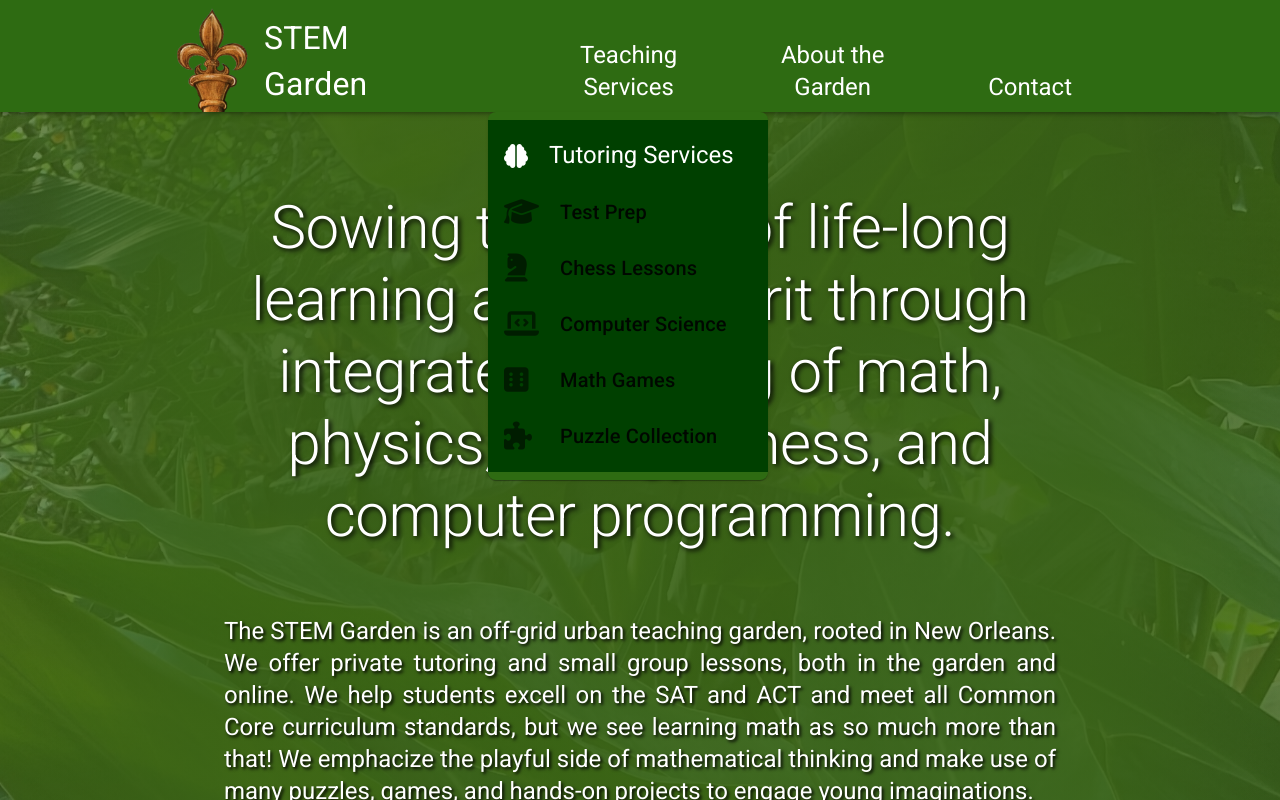
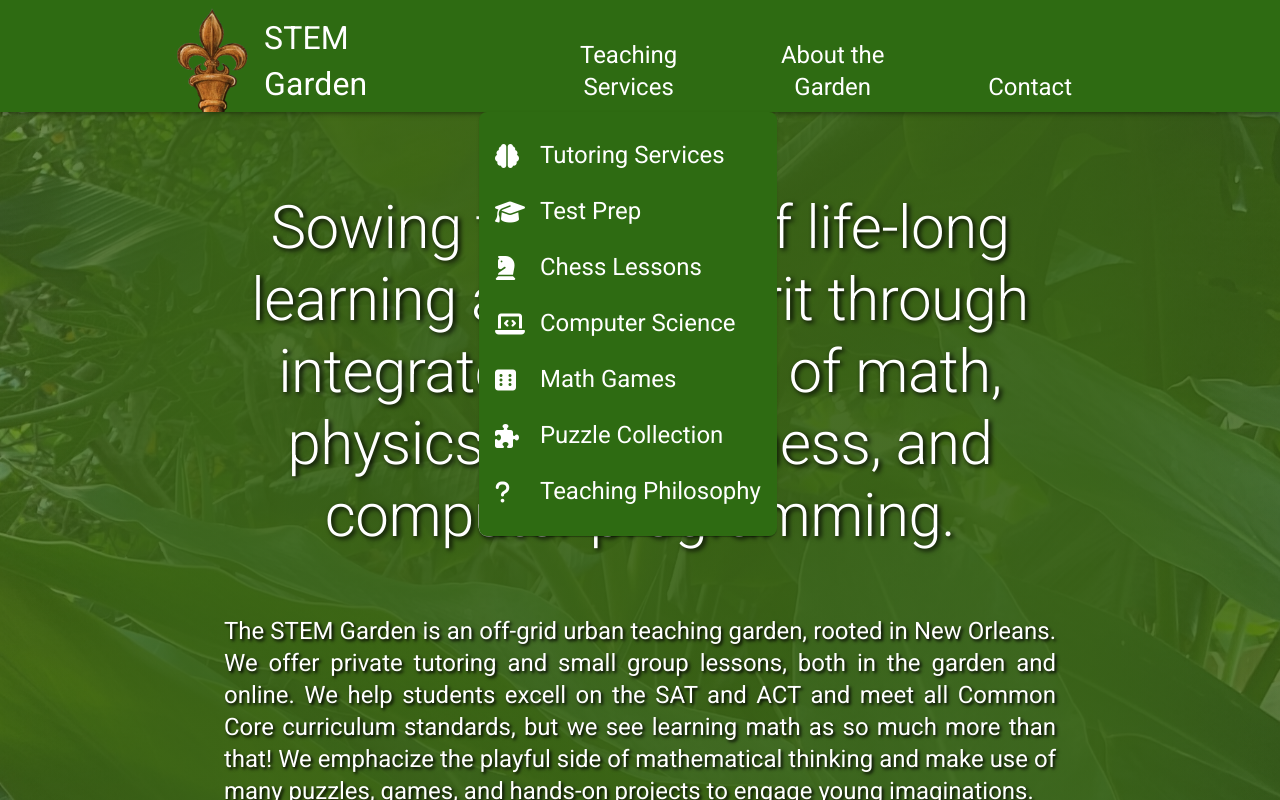
Before and after one commit to nolastemgarden/nolastemgarden.github.io_deprecated, a React (Create React App) app: page / in a window 1280 px wide. Both pictures are taken after a click on the button "Teaching Services". Shown: the top 800 px of the page. Built offline with nearby package versions, Linux system fonts and the light colour scheme.

Commit message:
Update TeachingServicesList.js

```diff
--- a/src/components/NavbarMenus/TeachingServicesList.js
+++ b/src/components/NavbarMenus/TeachingServicesList.js
@@ -24,8 +24,10 @@ import PhotoCameraIcon from '@material-ui/icons/PhotoCamera';
 
 const useStyles = makeStyles(theme => ({
     list: {
-        width: 280,
-        backgroundColor: theme.palette.primary.dark
+        width: 'inherit',
+        // backgroundColor: theme.palette.primary.dark
+        backgroundColor: 'inherit'
+
     },
     listItem: {
         color: theme.palette.common.white,
@@ -60,17 +62,21 @@ export default function TeachingServicesList() {
                 />
             </ListItem>
 
+
             <ListItem
                 key={'test prep'}
+                className={classes.listItem}
                 button
                 component={RouterLink}
                 // to='/teach/test_prep'
                 to='/teach'
             >
-                <ListItemIcon className="fas fa-graduation-cap fa-2x" />
+                <Icon className={"fas fa-graduation-cap fa-2x"}
+                    classes={{ root: classes.icon }}
+                />
                 <ListItemText
                     primary={'Test Prep'}
-                    primaryTypographyProps={{ variant: 'h6' }}
+                    primaryTypographyProps={{ variant: 'h5' }}
                 />
             </ListItem>
 
@@ -89,30 +95,35 @@ export default function TeachingServicesList() {
 
             <ListItem
                 key={'chess lessons'}
+                className={classes.listItem}
                 button
                 component={RouterLink}
-                // to='/chess'
+                // to='/teach/chess'
                 to='/teach'
             >
-                <ListItemIcon className="fas fa-chess-knight fa-2x" />
-                {/* <ListItemIcon className="fas fa-chess fa-3x" /> */}
+                <Icon className={"fas fa-chess-knight fa-2x"}
+                    classes={{ root: classes.icon }}
+                />
                 <ListItemText
                     primary={'Chess Lessons'}
-                    primaryTypographyProps={{ variant: 'h6' }}
+                    primaryTypographyProps={{ variant: 'h5' }}
                 />
             </ListItem>
 
             <ListItem
                 key={'computer science'}
+                className={classes.listItem}
                 button
                 component={RouterLink}
-                // to='/computer_science'
-                to='/teach'
+                to='/program'
+                // to='/teach'
             >
-                <ListItemIcon className="fas fa-laptop-code fa-2x" />
+                <Icon className="fas fa-laptop-code fa-2x"
+                    classes={{ root: classes.icon }}
+                />
                 <ListItemText
                     primary={'Computer Science'}
-                    primaryTypographyProps={{ variant: 'h6' }}
+                    primaryTypographyProps={{ variant: 'h5' }}
                 />
             </ListItem>
 
@@ -120,28 +131,56 @@ export default function TeachingServicesList() {
 
             <ListItem
                 key={'math_games'}
+                className={classes.listItem}
                 button
                 component={RouterLink}
-                to='/math_games'
+                // to='/teach/math_games'
+                to='/teach'
             >
-                <ListItemIcon className="fas fa-dice-six fa-2x" />
+                <Icon className="fas fa-dice-six fa-2x"
+                    classes={{ root: classes.icon }}
+                />
                 <ListItemText
                     primary={'Math Games'}
-                    primaryTypographyProps={{ variant: 'h6' }}
+                    primaryTypographyProps={{ variant: 'h5' }}
                 />
             </ListItem>
 
 
             <ListItem
                 key={'puzzle_collection'}
+                className={classes.listItem}
                 button
                 component={RouterLink}
-                to='/puzzle_collection'
+                // to='/teach/puzzles'
+                to='/teach'
             >
-                <ListItemIcon className="fas fa-puzzle-piece fa-2x" />
+                <Icon className="fas fa-puzzle-piece fa-2x"
+                    classes={{ root: classes.icon }}
+                />
                 <ListItemText
                     primary={'Puzzle Collection'}
-                    primaryTypographyProps={{ variant: 'h6' }}
+                    primaryTypographyProps={{ variant: 'h5' }}
+                />
+            </ListItem>
+
+            <ListItem
+                key={'teaching_philosophy'}
+                className={classes.listItem}
+                button
+                component={RouterLink}
+                // to='/teach/philosophy'
+                to='/teach'
+            >
+                <Icon className="fas fa-question fa-2x"
+                    classes={{ root: classes.icon }}
+                />
+                {/* <Icon className="fas fa-question-mark fa-2x"
+                    classes={{ root: classes.icon }}
+                /> */}
+                <ListItemText
+                    primary={'Teaching Philosophy'}
+                    primaryTypographyProps={{ variant: 'h5' }}
                 />
             </ListItem>
 
```
